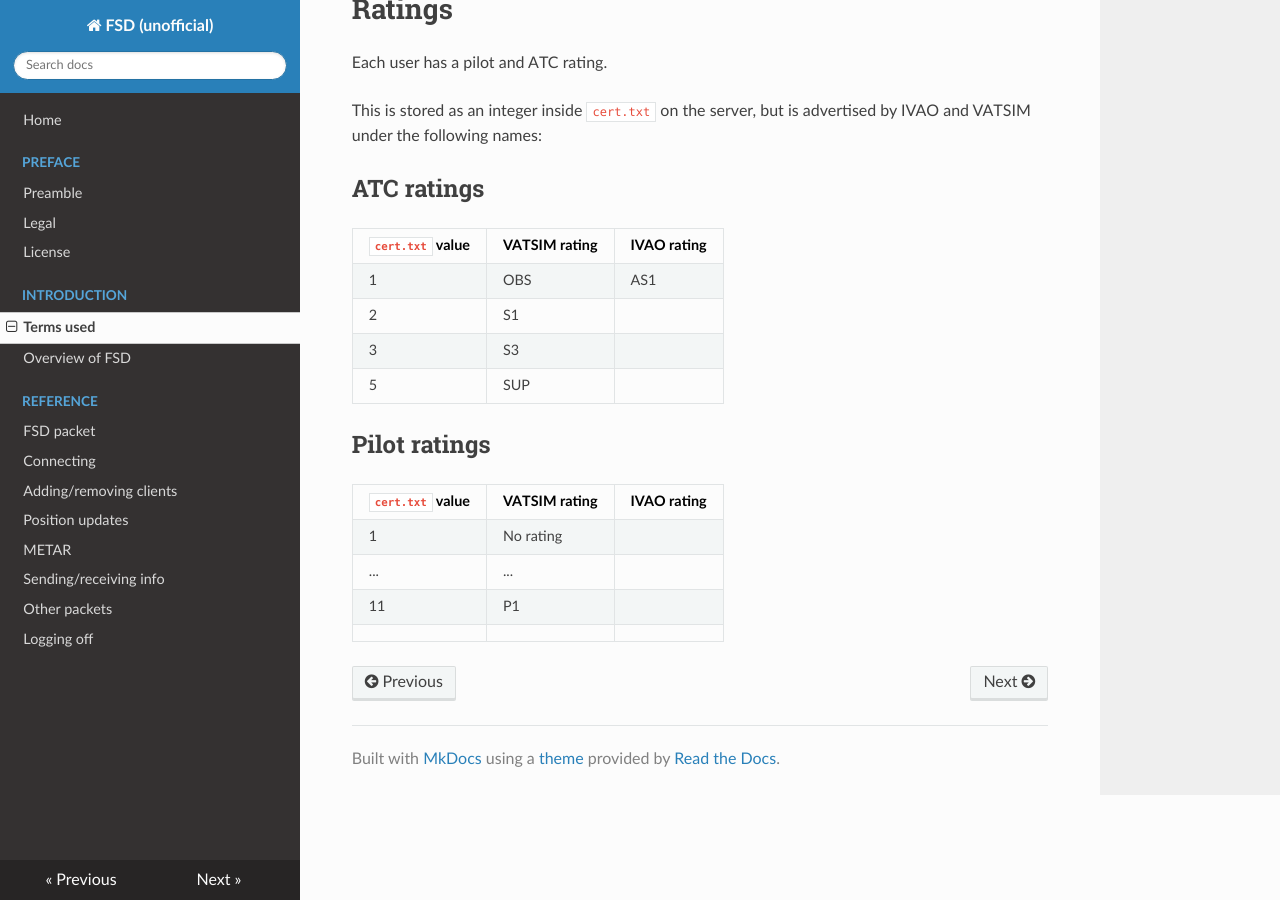
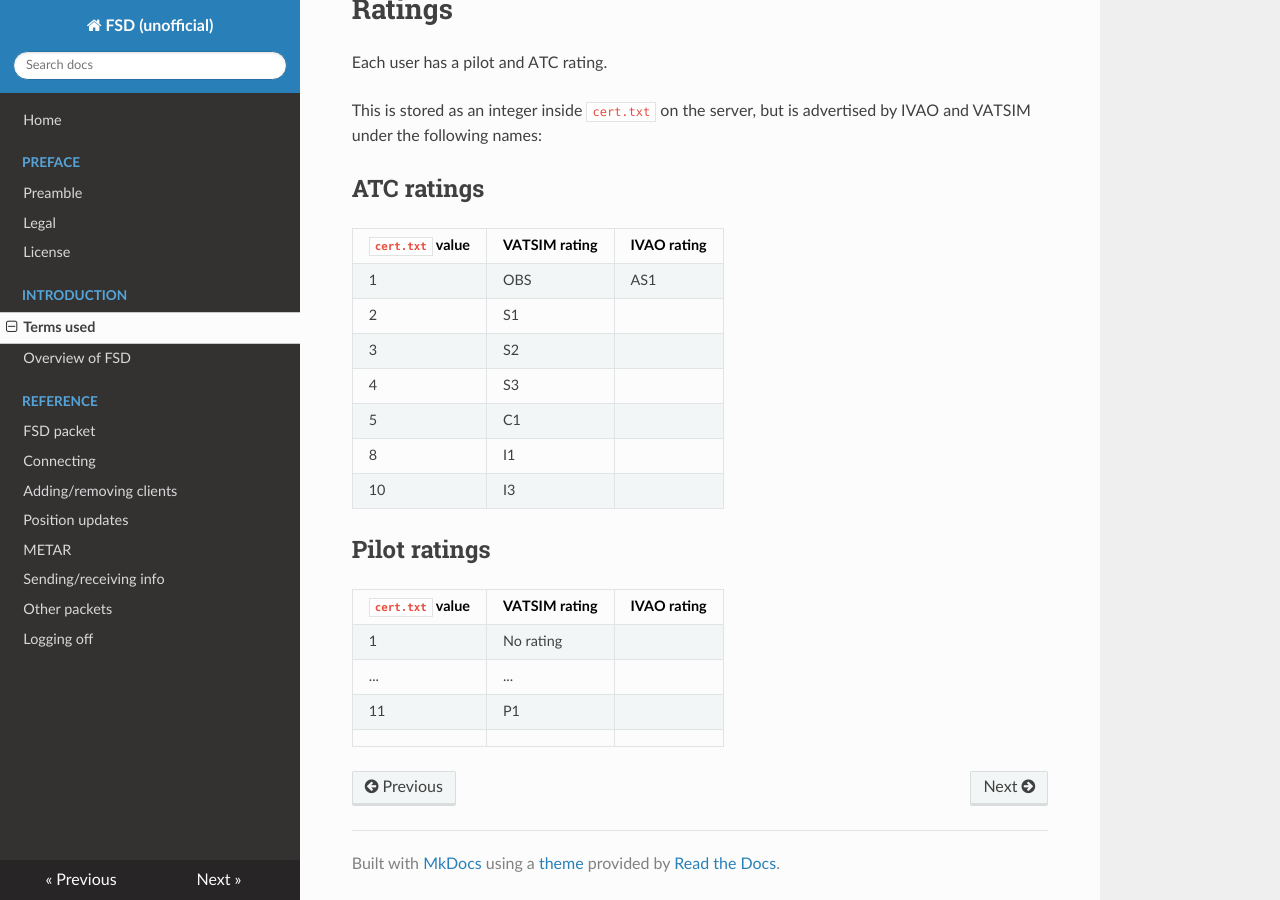
Before and after one commit to norrisng/fsd-doc, an MkDocs documentation site: the page built from docs/intro/defs.md, in a window 1280 px wide and 900 px high, scrolled down 594 px. Built offline with MkDocs 1.6.1, drawn with Linux system fonts in a browser that asks for light colours; nearby versions of some CDN libraries; old or Windows-style settings are respelled for this version of MkDocs.

Commit message:
Update ATC ratings, based on whazzup data

```diff
--- a/docs/intro/defs.md
+++ b/docs/intro/defs.md
@@ -28,8 +28,12 @@ This is stored as an integer inside `cert.txt` on the server, but is advertised
 | ---------------- | ------------- | ----------- |
 | 1                | OBS           | AS1         |
 | 2                | S1            |             |
-| 3                | S3            |             |
-| 5                | SUP           |             |
+| 3                | S2            |             |
+| 4                | S3            |             |
+| 5                | C1            |             |
+| 8                | I1            |             |
+| 10               | I3            |             |
+
 
 ## Pilot ratings ##
 
```
